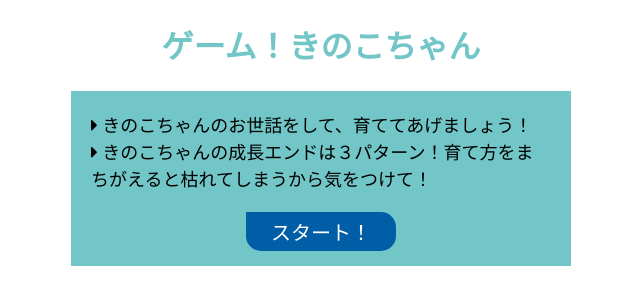
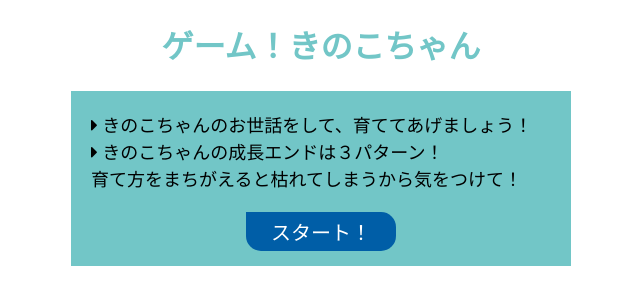
Before and after one commit to miya-hiro/git-hub.io, a PHP site: page / in a window 1280 px wide. Shown: the top 305 px of the page, without its empty margins (319-959 px from the left). Run offline with PHP 8.4, Linux system fonts and the light colour scheme; some libraries are stand-ins or nearby versions.

Commit message:
Update index.php

```diff
--- a/index.php
+++ b/index.php
@@ -261,7 +261,7 @@ if(!empty($_POST)){
      <div class="top site-width">
        <div class="kaisetu">
         <p><i class="fas fa-caret-right"></i> きのこちゃんのお世話をして、育ててあげましょう！</p>
-        <p><i class="fas fa-caret-right"></i> きのこちゃんの成長エンドは３パターン！育て方をまちがえると枯れてしまうから気をつけて！</p>
+        <p><i class="fas fa-caret-right"></i> きのこちゃんの成長エンドは３パターン！<br>育て方をまちがえると枯れてしまうから気をつけて！</p>
        </div>
           <!-- <h2 style="margin-top:60px; text-align:center;">GAME START ?</h2> -->
           <form method="post">
```
